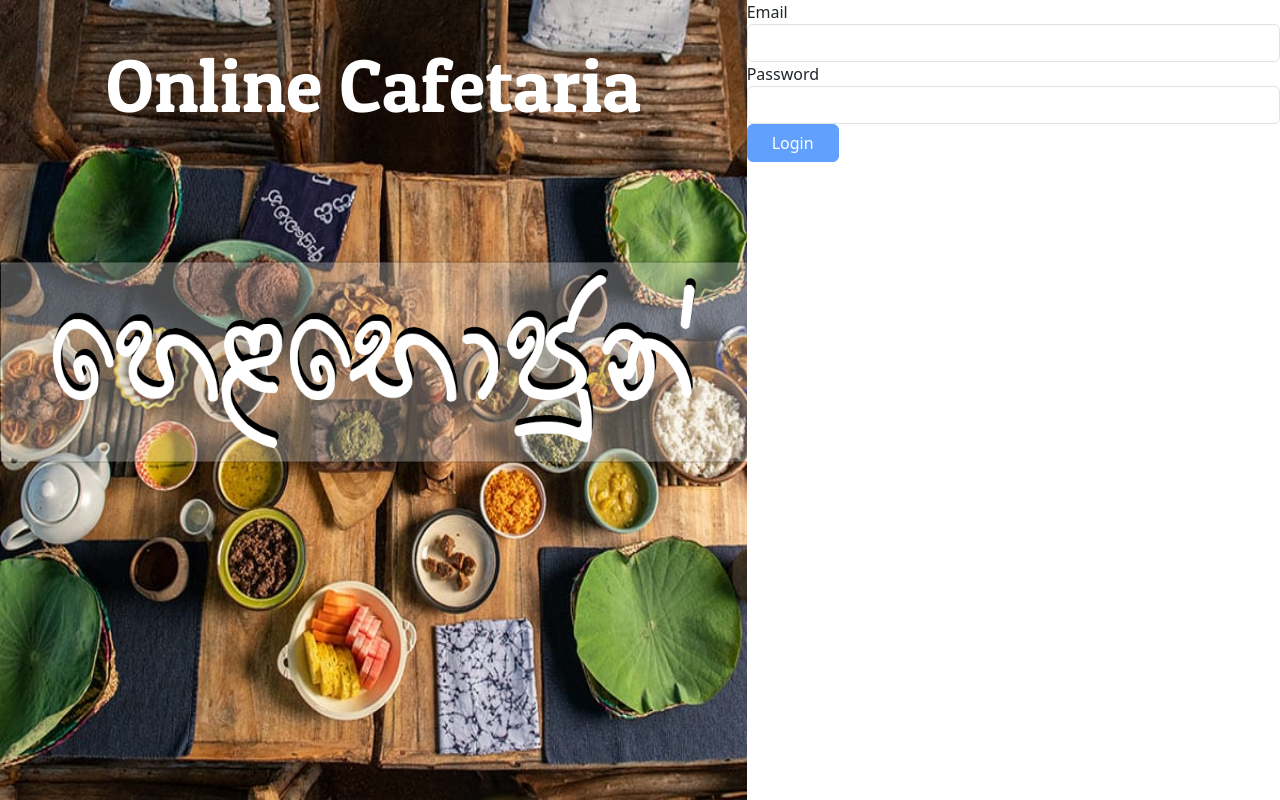
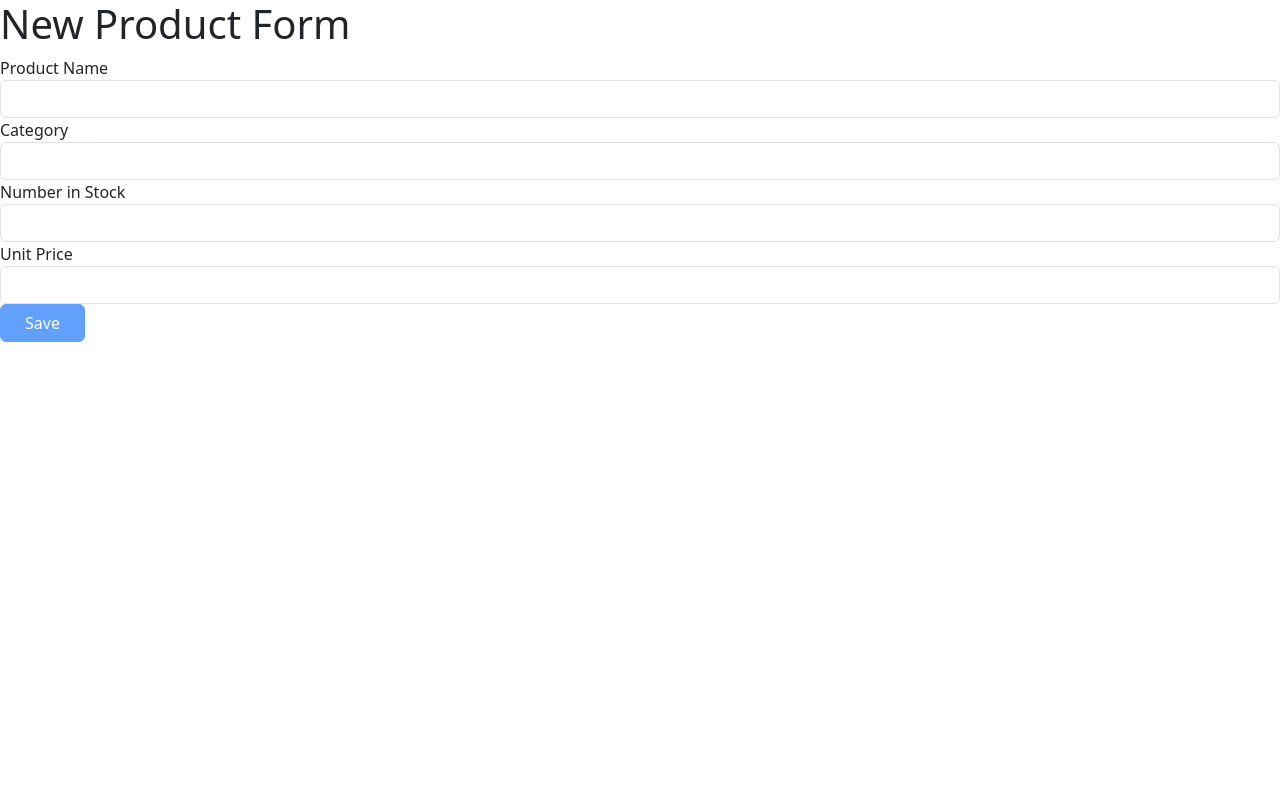
Before and after one commit to Bhanuka-Anjana/Web-Application-Project-V2.0, a React (Create React App) app in the folder shop-frontend/: page / in a window 1280 px wide. Built offline with nearby package versions, Linux system fonts and the light colour scheme.

Commit message:
create some forms

```diff
--- a/shop-frontend/src/App.js
+++ b/shop-frontend/src/App.js
@@ -1,12 +1,16 @@
 import React, {Component} from "react";
 import { Route, Routes } from "react-router-dom";
-import LoginForm from "./components/login";
+import LoginForm from "./components/loginForm";
+import RegisterForm from "./components/registrationForm";
+import ProductForm from "./components/productForm";
 
 class App extends Component {
   render() {
     return (<React.Fragment>
       <Routes>
-        <Route path="/" Component={LoginForm}/>
+        <Route path="/" Component={ProductForm}/>
+        <Route path="/login" Component={LoginForm}/>
+        <Route path="/register" Component={RegisterForm}/>
       </Routes>
     </React.Fragment>);
   }
--- a/shop-frontend/src/components/common/form.jsx
+++ b/shop-frontend/src/components/common/form.jsx
@@ -1,6 +1,7 @@
 import React, { Component } from "react";
 import Joi from "joi-browser";
 import Input from "./input";
+import Select from "./select";
 
 class Form extends Component {
   state = {
@@ -72,6 +73,20 @@ class Form extends Component {
       />
     );
   }
+  renderSelect(name, label, options) {
+    const { data, errors } = this.state;
+
+    return (
+      <Select
+        name={name}
+        value={data[name]}
+        label={label}
+        options={options}
+        onChange={this.handleChange}
+        error={errors[name]}
+      />
+    );
+  }
 }
 
 export default Form;
--- /dev/null
+++ b/shop-frontend/src/components/common/select.jsx
@@ -0,0 +1,20 @@
+import React from "react";
+
+const Select = ({ name, label, options, error, ...rest }) => {
+  return (
+    <div className="form-group">
+      <label htmlFor={name}>{label}</label>
+      <select name={name} id={name} {...rest} className="form-control">
+        <option value="" />
+        {options.map(option => (
+          <option key={option._id} value={option._id}>
+            {option.name}
+          </option>
+        ))}
+      </select>
+      {error && <div className="alert alert-danger">{error}</div>}
+    </div>
+  );
+};
+
+export default Select;
--- a/shop-frontend/src/components/login.jsx
+++ /dev/null
@@ -1,47 +0,0 @@
-import React from "react";
-import Joi from "joi-browser";
-import loginBg from "../images/traditional-food-feat.jpg";
-import shoplabel from "../images/shop-label.png";
-import Form from "./common/form";
-
-class LoginForm extends Form {
-  state = {
-    data: { email: "", password: "" },
-    errors: {},
-  };
-
-  schema = {
-    email: Joi.string().email().required().label("Email"),
-    password: Joi.string().required().label("Password"),
-  };
-
-  doSubmit = () => {
-    // send a data to backend
-    console.log(
-      "sending  -- " + this.state.data.email + "---" + this.state.data.password
-    );
-  };
-
-  render() {
-    return (
-      <div className="container-fluid px-0">
-        <div className="row g-0">
-          <div className="col-lg-7 vh-100 thumbnail text-center">
-            <img src={loginBg} alt="" width="100%" height="100%" />
-            <h1 className="caption"> Online Cafetaria </h1>
-            <img src={shoplabel} className="shop-label" alt="" height="100%" />
-          </div>
-          <div className="col-lg-5 vh-100 ">
-            <form onSubmit={this.handleSubmit}>
-              {this.renderInput('email',"Email")}
-              {this.renderInput('password',"Password",'password')}
-              {this.renderButton("Login")}
-            </form>
-          </div>
-        </div>
-      </div>
-    );
-  }
-}
-
-export default LoginForm;
--- /dev/null
+++ b/shop-frontend/src/components/loginForm.jsx
@@ -0,0 +1,58 @@
+import React from "react";
+import Joi from "joi-browser";
+import { Link } from "react-router-dom";
+import loginBg from "../images/traditional-food-feat.jpg";
+import shoplabel from "../images/shop-label.png";
+import Form from "./common/form";
+
+class LoginForm extends Form {
+  state = {
+    data: { email: "", password: "" },
+    errors: {},
+  };
+
+  schema = {
+    email: Joi.string().email().required().label("Email"),
+    password: Joi.string().required().label("Password"),
+  };
+
+  doSubmit = () => {
+    // send a data to backend
+    console.log(
+      "sending  -- " + this.state.data.email + "---" + this.state.data.password
+    );
+  };
+
+  render() {
+    return (
+      <>
+        <div className="container-fluid px-0">
+          <div className="row g-0">
+            <div className="col-lg-7 vh-100 thumbnail text-center">
+              <img src={loginBg} alt="" width="100%" height="100%" />
+              <h1 className="caption"> Online Cafetaria </h1>
+              <img
+                src={shoplabel}
+                className="shop-label"
+                alt=""
+                height="100%"
+              />
+            </div>
+            <div className="col-lg-5 vh-100 ">
+              <form onSubmit={this.handleSubmit}>
+                {this.renderInput("email", "Email")}
+                {this.renderInput("password", "Password", "password")}
+                {this.renderButton("Login")}
+              </form>
+              <Link className="navbar-brand" to="/register">
+                Vidly
+              </Link>
+            </div>
+          </div>
+        </div>
+      </>
+    );
+  }
+}
+
+export default LoginForm;
--- /dev/null
+++ b/shop-frontend/src/components/productForm.jsx
@@ -0,0 +1,49 @@
+import React from "react";
+import Joi from "joi-browser";
+import Form from "./common/form";
+
+class ProductForm extends Form {
+  state = {
+    data: {
+      productName: "",
+      categoryId: "",
+      numberInStock: "",
+      unitPrice: "",
+    },
+    categories: [],
+    errors: {},
+  };
+
+  schema = {
+    _id: Joi.string(),
+    productName: Joi.string().min(3).required().label("Product Name"),
+    numberInStock: Joi.number().min(0).required().label('Stock'),
+    unitPrice: Joi.number().min(0).required().label('Unit Price'),
+    categoryId: Joi.required().label('Category'),
+  };
+
+
+  doSubmit =() => {
+
+  };
+  componentDidMount(){
+    this.setState.categories = {}
+  }
+
+  render() {
+    return (
+      <div>
+        <h1>New Product Form</h1>
+        <form onSubmit={this.handleSubmit}>
+          {this.renderInput("productName", "Product Name")}
+          {this.renderSelect("categoryId", "Category", this.state.categories)}
+          {this.renderInput("numberInStock", "Number in Stock", "number")}
+          {this.renderInput("unitPrice", "Unit Price", 'number')}
+          {this.renderButton("Save")}
+        </form>
+      </div>
+    );
+  }
+}
+
+export default ProductForm;
--- /dev/null
+++ b/shop-frontend/src/components/registrationForm.jsx
@@ -0,0 +1,63 @@
+import React from "react";
+import Joi from "joi-browser";
+import Form from "./common/form";
+
+class RegisterForm extends Form {
+  state = {
+    data: { firstName: "",lastName: "",registrationID: "",contactNumber: "",email: "",imgURL: "", password: ""},
+    errors: {},
+  };
+
+  schema = {
+    firstName: Joi.string().min(2).max(50).required().label('First Name'),
+    lastName: Joi.string().min(2).max(50).required().label('Last Name'),
+    registrationID: Joi.string().min(2).max(50).required().label('Reg ID'),
+    contactNumber: Joi.string().min(8).max(50).required().label('Contact Number'),
+    email: Joi.string().min(5).max(255).required().email().label('Email'),
+    imgURL: Joi.string().min(5).max(1024).required(),
+    password: Joi.string().min(5).max(255).required().label('Password'),
+  };
+
+  doSubmit = () => {
+    //send user details to the back-end
+  };
+
+  render() {
+    return (
+      <div>
+        <h1>Register</h1>
+        <form onSubmit={this.handleSubmit}>
+          <div class="row">
+            <div class="col">{this.renderInput("firstName", "First Name")}</div>
+            <div class="col">{this.renderInput("lastName", "Last Name")}</div>
+          </div>
+          <div class="row">
+            <div class="col">
+              {this.renderInput("registrationID", "Registration ID No.")}
+            </div>
+            <div class="col">
+              {this.renderInput("contactNumber", "Contact Number")}
+            </div>
+          </div>
+          <div class="row">
+            <div class="col">{this.renderInput("email", "Email")}</div>
+            <div class="col">
+              {this.renderInput("imgURL", "Profile picture")}
+            </div>
+          </div>
+          <div class="row">
+            <div class="col">
+              {this.renderInput("password", "Password", "password")}
+            </div>
+            <div class="col">
+              {this.renderInput("password", "Re-Enter Password", "password")}
+            </div>
+          </div>
+          {this.renderButton("Register")}
+        </form>
+      </div>
+    );
+  }
+}
+
+export default RegisterForm;
```
